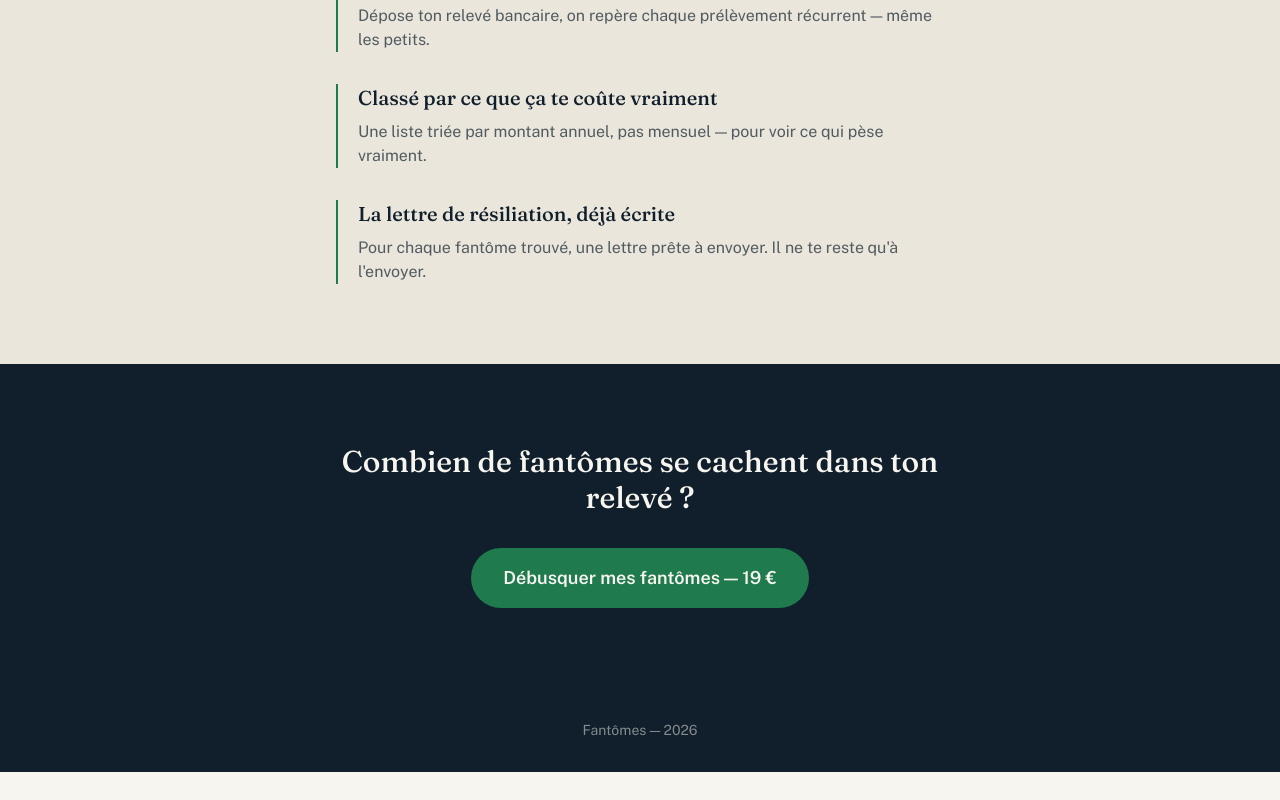
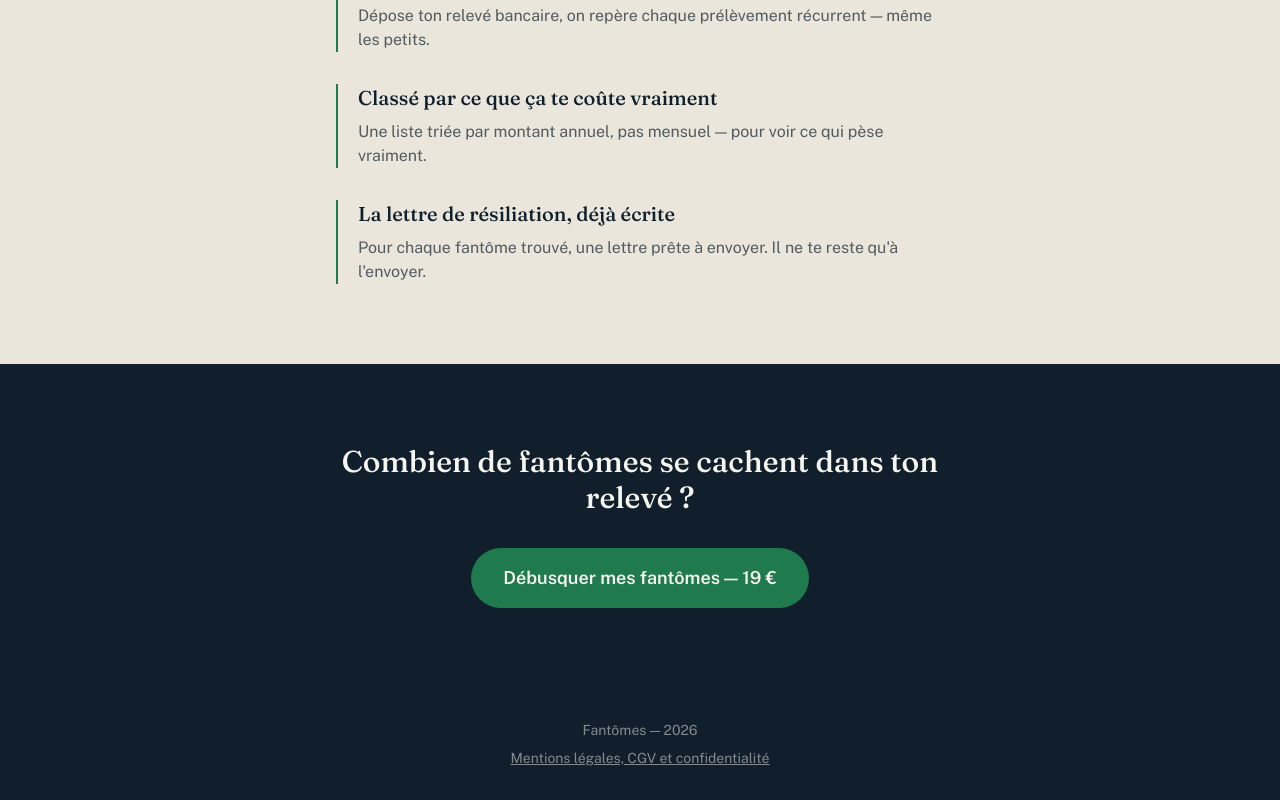
Before and after one commit to bigtns/Fantomes, a Next.js app: page / in a window 1280 px wide. Shown: the part 1004-1804 px from the top of the page. Before the commit the page ends 1776 px from the top, so only its background shows below. Built offline with nearby package versions, Linux system fonts and the light colour scheme.

Commit message:
Update page.tsx

```diff
--- a/app/page.tsx
+++ b/app/page.tsx
@@ -98,7 +98,12 @@ export default function Home() {
       </section>
 
       <footer className="bg-encre px-6 py-8 text-center text-sm text-creme/50 sm:px-10">
-        Fantômes — {new Date().getFullYear()}
+        <p>Fantômes — {new Date().getFullYear()}</p>
+        <p className="mt-2">
+          <Link href="/legal" className="underline">
+            Mentions légales, CGV et confidentialité
+          </Link>
+        </p>
       </footer>
     </main>
   );
```
